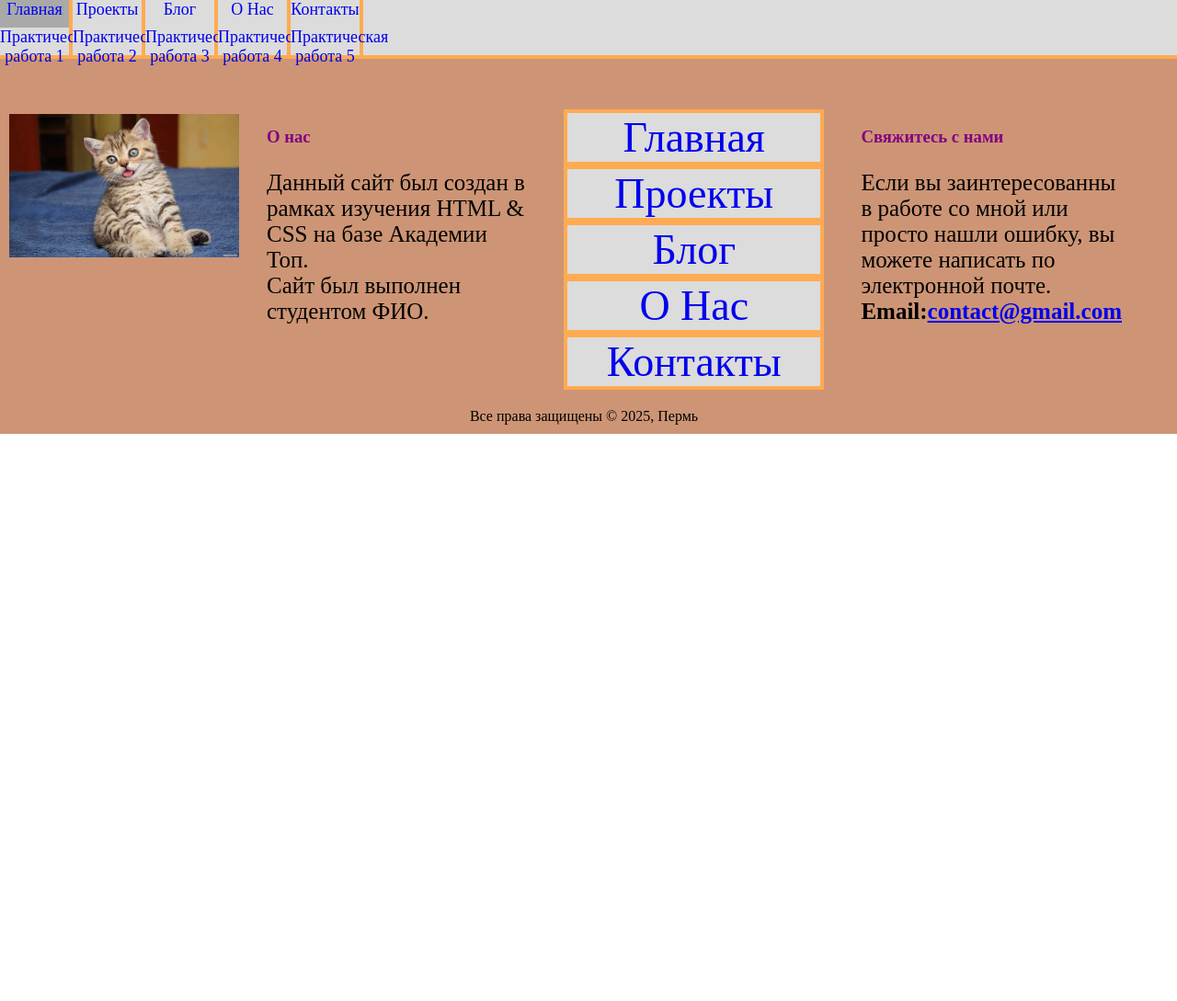
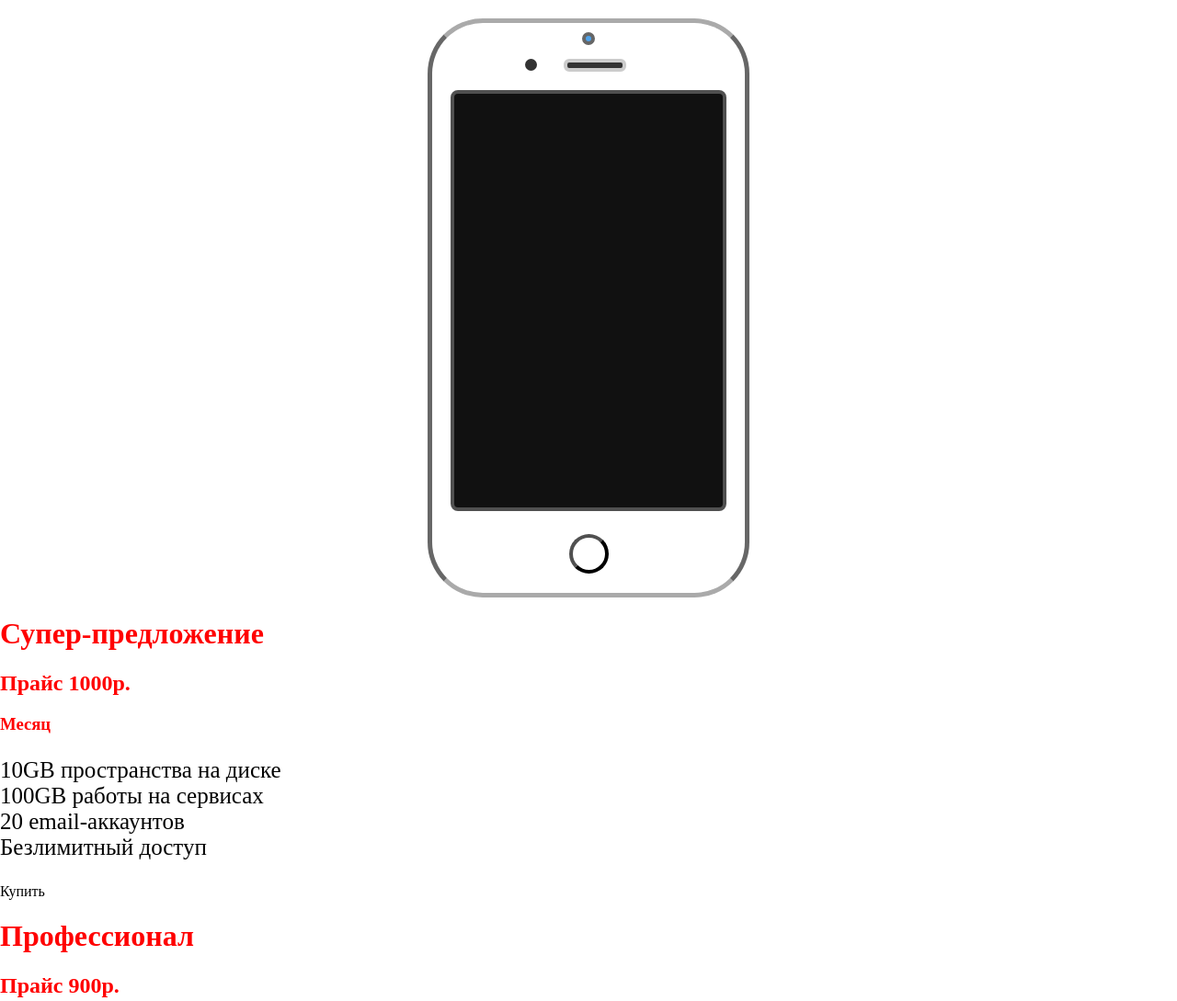
Before and after one commit to eeemihaeee/HTML-CSS-project-Python51, a plain HTML site: page practic_mobile.html in a window 1280 px wide. Shown: the top 1089 px of the page at 92% size. Before the commit the page ends 800 px from the top, so only its background shows below. Drawn offline with Linux system fonts and the light colour scheme.

Commit message:
блочное размещение объектов

```diff
--- a/practic_mobile.html
+++ b/practic_mobile.html
@@ -2,35 +2,79 @@
 <head> <!-- для настройки и подключения
 		внешних файлов-->
 	<link href='style.css' rel='stylesheet'>
+	<link href='style_practic_mobile.css' rel='stylesheet'>
 	<meta charset='UTF-8'>
 	<title> Мой первый сайт</title>
-	<style>
-		h3{color: purple;}
-		div{ margin: 25px 10px 0 0; padding: auto;}
-	</style>
 </head>
-<header> <!--Шапка сайта. нужна для навигации-->
-	<nav class='menu1'>
-		<ul> <!--Список элементов -->
-				<li><a href='index.html'>Главная  </a></li> <!--Перечень списка строка -->
-				<li><a href='#'>Проекты  </a></li> <!--Перечень списка строка -->
-				<li><a href='#'>Блог     </a></li> <!--Перечень списка строка -->
-				<li><a href='#'>О Нас    </a></li> <!--Перечень списка строка -->
-				<li><a href='#'>Контакты </a></li> <!--Перечень списка строка -->
-		</ul>
-	</nav>
-	<nav class='menu1'>
-		<ul> <!--Список элементов -->
-				<li><a href='practic1.html'>Практическая работа 1  </a></li> <!--Перечень списка строка -->
-				<li><a href='practic2.html'>Практическая работа 2  </a></li> <!--Перечень списка строка -->
-				<li><a href='practic3.html'>Практическая работа 3     </a></li> <!--Перечень списка строка -->
-				<li><a href='practic4.html'>Практическая работа 4     </a></li> <!--Перечень списка строка -->
-				<li><a href='practic5.html'>Практическая работа 5  </a></li> <!--Перечень списка строка -->
-		</ul>
-	</nav>
-</header>
+
 <body>
-
+	<div class='phone'>
+		<div class='camera'></div>
+		<div class='top'>
+			<div class='circle'></div>
+			<div class='dinamic'></div>
+		</div>
+		<div class='inner-block'></div>
+		<div class='control'></div>
+	</div>
+	<div class='cardprod'>
+		<div class='card'>
+			<h1> Супер-предложение </h1>
+			<h2> Прайс 1000р.</h2>
+			<h3> Месяц</h3>
+			<p>
+				10GB пространства на диске <br>
+				100GB работы на сервисах <br>
+				20 email-аккаунтов <br>
+				Безлимитный доступ <br>
+			</p>
+			<div class='button-card'>
+				Купить
+			</div>
+		</div>
+		<div class='card'>
+			<h1> Профессионал </h1>
+			<h2> Прайс 900р.</h2>
+			<h3> Месяц</h3>
+			<p>
+				5GB пространства на диске <br>
+				60GB работы на сервисах <br>
+				10 email-аккаунтов <br>
+				Безлимитный доступ <br>
+			</p>
+			<div class='button-card'>
+				Купить
+			</div>
+		</div>
+		<div class='card'>
+			<h1> Стандарт </h1>
+			<h2> Прайс 600р.</h2>
+			<h3> Месяц</h3>
+			<p>
+				3GB пространства на диске <br>
+				30GB работы на сервисах <br>
+				5 email-аккаунтов <br>
+				Безлимитный доступ <br>
+			</p>
+			<div class='button-card'>
+				Купить
+			</div>
+		</div>
+		<div class='card'>
+			<h1> Новичок </h1>
+			<h2> Прайс 300р.</h2>
+			<h3> Месяц</h3>
+			<p>
+				1GB пространства на диске <br>
+				10GB работы на сервисах <br>
+				2 email-аккаунтов <br>
+				Безлимитный доступ <br>
+			</p>
+			<div class='button-card'>
+				Купить
+			</div>
+		</div>
+	</div>
 
 
 </body>
--- a/style_practic_mobile.css
+++ b/style_practic_mobile.css
@@ -0,0 +1,52 @@
+.phone{
+	width: 300px;
+	height: 600px;
+	background-color:#fff;
+	border: 5px solid;
+	border-color: #aaa #676767;
+	border-radius: 60px;
+	padding: 10px 20px;
+	margin: 20px auto;
+}
+.camera{
+	width: 6px;
+	height: 6px;
+	border-radius: 50%;
+	border: 4px solid #666;
+	background-color: #4fa3eb;
+	margin: auto;
+	margin-bottom: 15px;
+}
+.top{
+	width: 110px;
+	margin: 10px auto 20px 27%;
+	overflow: hidden;
+}
+.circle{
+	width: 13px;
+	height: 13px;
+	background-color: #333;
+	border-radius:50%;
+	float: left;
+}
+.dinamic{
+	width: 60px;
+	height: 6px;
+	border: 4px solid #ccc;
+	border-radius: 6px;
+	background-color: #333;
+	float:right;
+}
+.inner-block{
+	height: 75%;
+	border: 4px solid #505050;
+	border-radius: 8px;
+	background-color: #111;
+}
+.control{
+	width: 35px;
+	height: 35px;
+	border-radius: 50%;
+	border: 4px outset #505050;
+	margin: 25px auto 0;
+}
```
